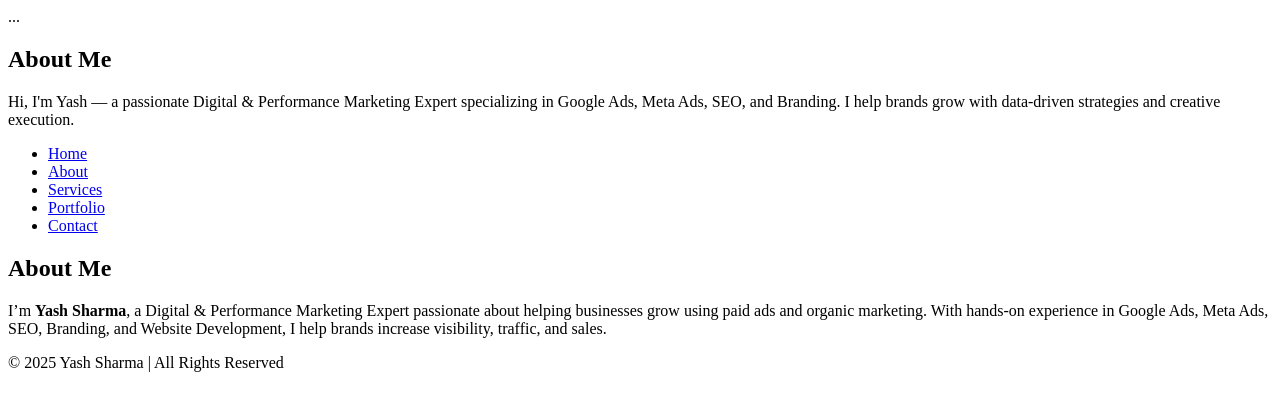
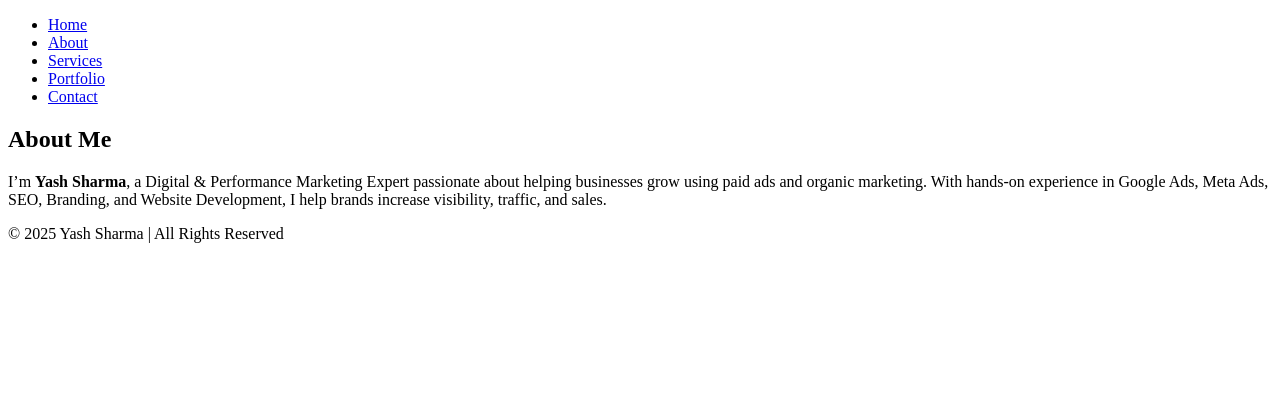
Before and after one commit to yashsharma-b26/Yash, a plain HTML site: page about.html in a window 1280 px wide. Drawn offline with Linux system fonts and the light colour scheme.

Commit message:
Update about.html

```diff
--- a/about.html
+++ b/about.html
@@ -1,19 +1,3 @@
-<!DOCTYPE html>
-<html lang="en">
-<head>
-  <meta charset="UTF-8">
-  <meta name="viewport" content="width=device-width, initial-scale=1.0">
-  <title>About | Yash Sharma</title>
-  <link rel="stylesheet" href="style.css">
-</head>
-<body>
-  <nav>...</nav>
-  <section class="about">
-    <h1>About Me</h1>
-    <p>Hi, I'm Yash  — a passionate Digital & Performance Marketing Expert specializing in Google Ads, Meta Ads, SEO, and Branding. I help brands grow with data-driven strategies and creative execution.</p>
-  </section>
-</body>
-</html>
 <!DOCTYPE html>
 <html lang="en">
 <head>
```
